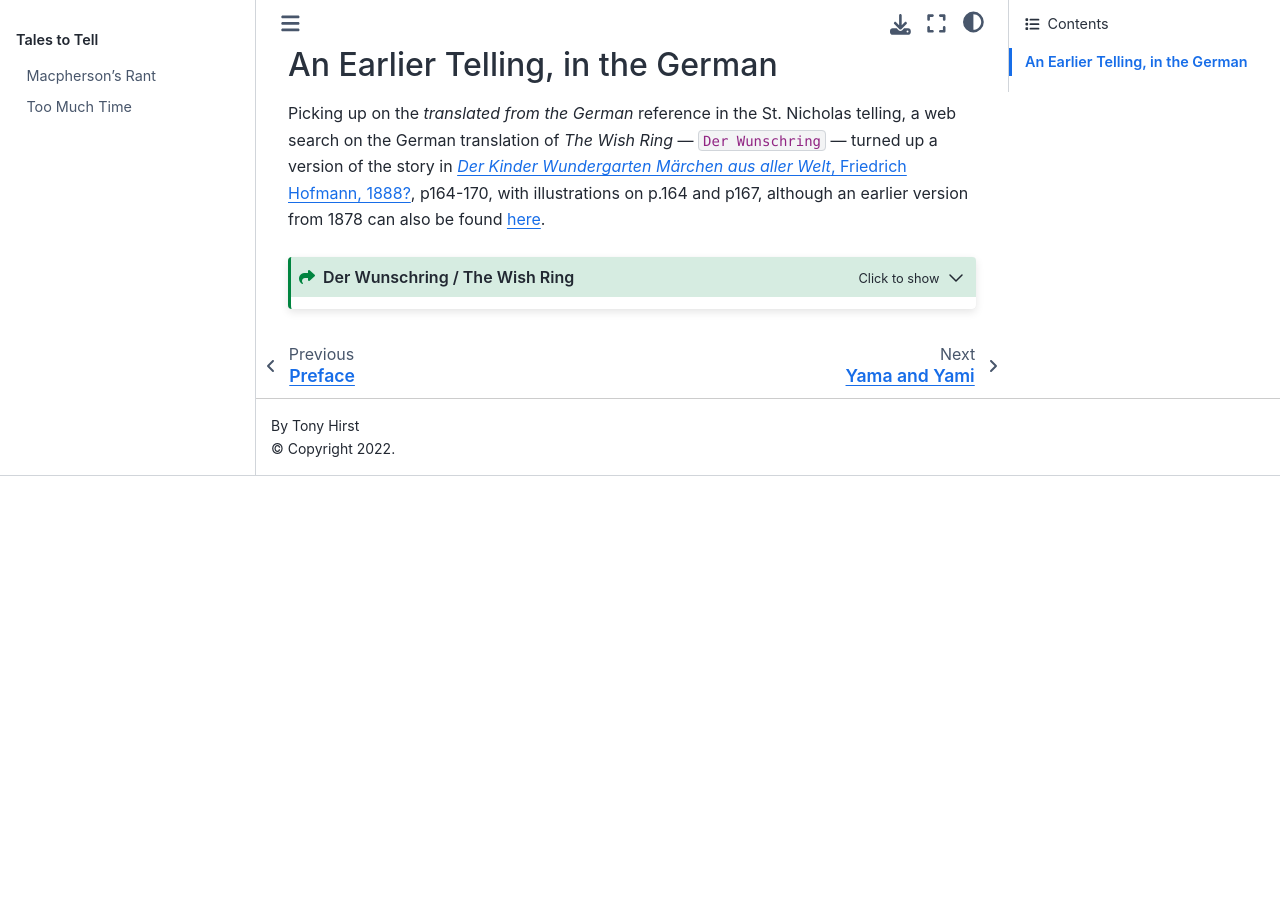
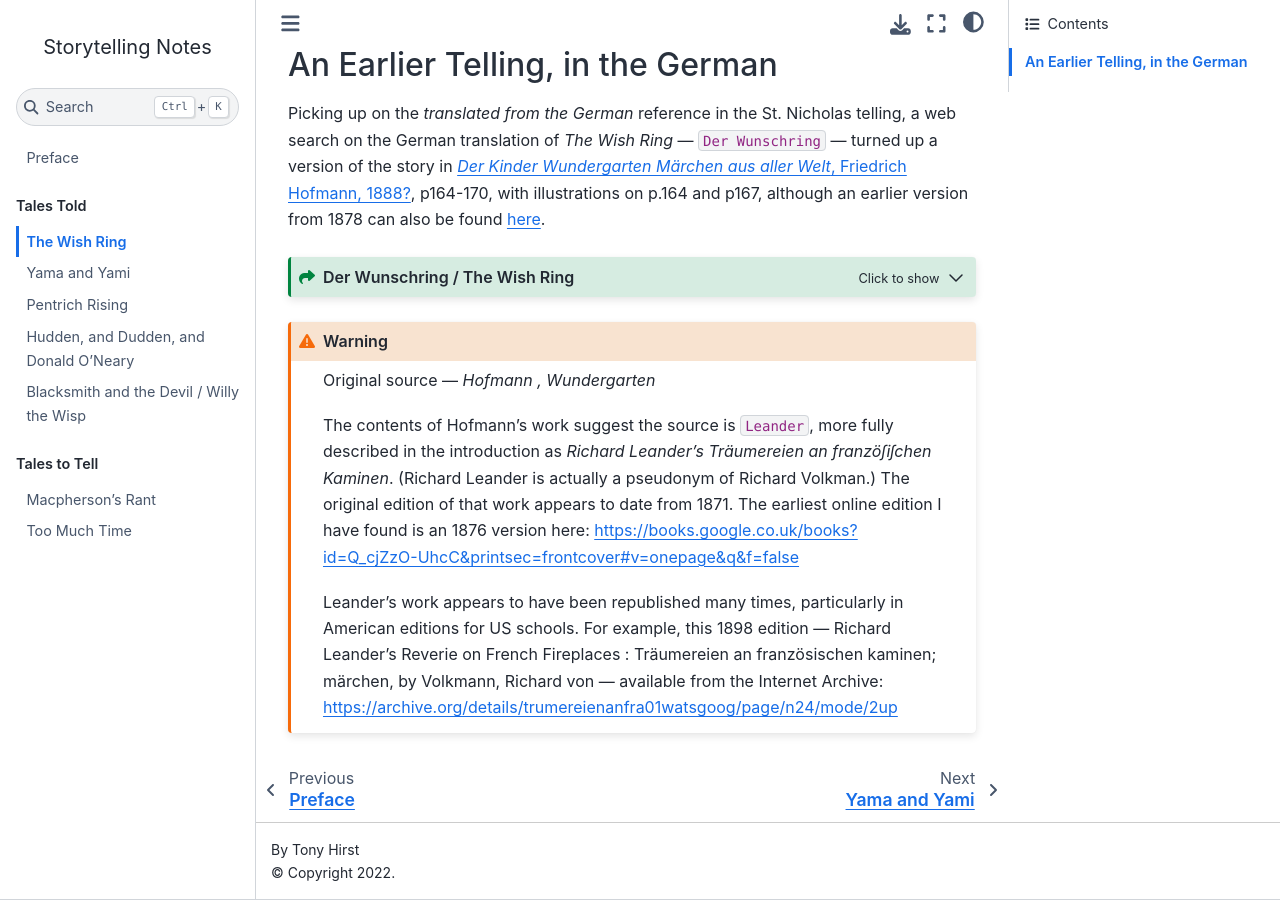
Before and after one commit to psychemedia/storytelling-notes, a Jupyter Book: the page built from the-wish-ring.md, in a window 1280 px wide and 900 px high, scrolled down 1654 px. Built offline with Jupyter Book 1.0.4 settings and Sphinx 7.4.7 and the Sphinx Book theme 1.1.4, drawn with Linux system fonts in a browser that asks for light colours; before the commit the page ends 2130 px from its top, so only the background shows below that.

Commit message:
Update wish ring source

`````diff
--- a/the-wish-ring.md
+++ b/the-wish-ring.md
@@ -133,12 +133,12 @@
 
 So the old farmer was buried with the ring, which was supposed to be a wishing ring and wasn't one, and yet had brought as much luck into the world as anyone could wish for. Because it is a separate matter with what is right and what is wrong; and bad things in good hands are still worth much more than good things in bad hands.
 
+````
+
 ```{warning} Original source — *Hofmann , Wundergarten*
 
-The contents suggest the source `Leander`, and is more fully described in the introduction as *Richard Leander's Träumereien an franzöſiſchen Kaminen*. (Richard Leander is actually a pseudonym of Richard Volkman.) The original edition of that work appears to date from 1871. The earliest online edition I have found is an 1876 version here: https://books.google.co.uk/books?id=Q_cjZzO-UhcC&printsec=frontcover#v=onepage&q&f=false
+The contents of Hofmann's work suggest the source is `Leander`, more fully described in the introduction as *Richard Leander's Träumereien an franzöſiſchen Kaminen*. (Richard Leander is actually a pseudonym of Richard Volkman.) The original edition of that work appears to date from 1871. The earliest online edition I have found is an 1876 version here: https://books.google.co.uk/books?id=Q_cjZzO-UhcC&printsec=frontcover#v=onepage&q&f=false
 
 Leander's work appears to have been republished many times, particularly in American editions for US schools. For example, this 1898 edition  — Richard Leander's Reverie on French Fireplaces : Träumereien an französischen kaminen; märchen, by Volkmann, Richard von — available from the Internet Archive: https://archive.org/details/trumereienanfra01watsgoog/page/n24/mode/2up
 
 ```
-
-````
`````
